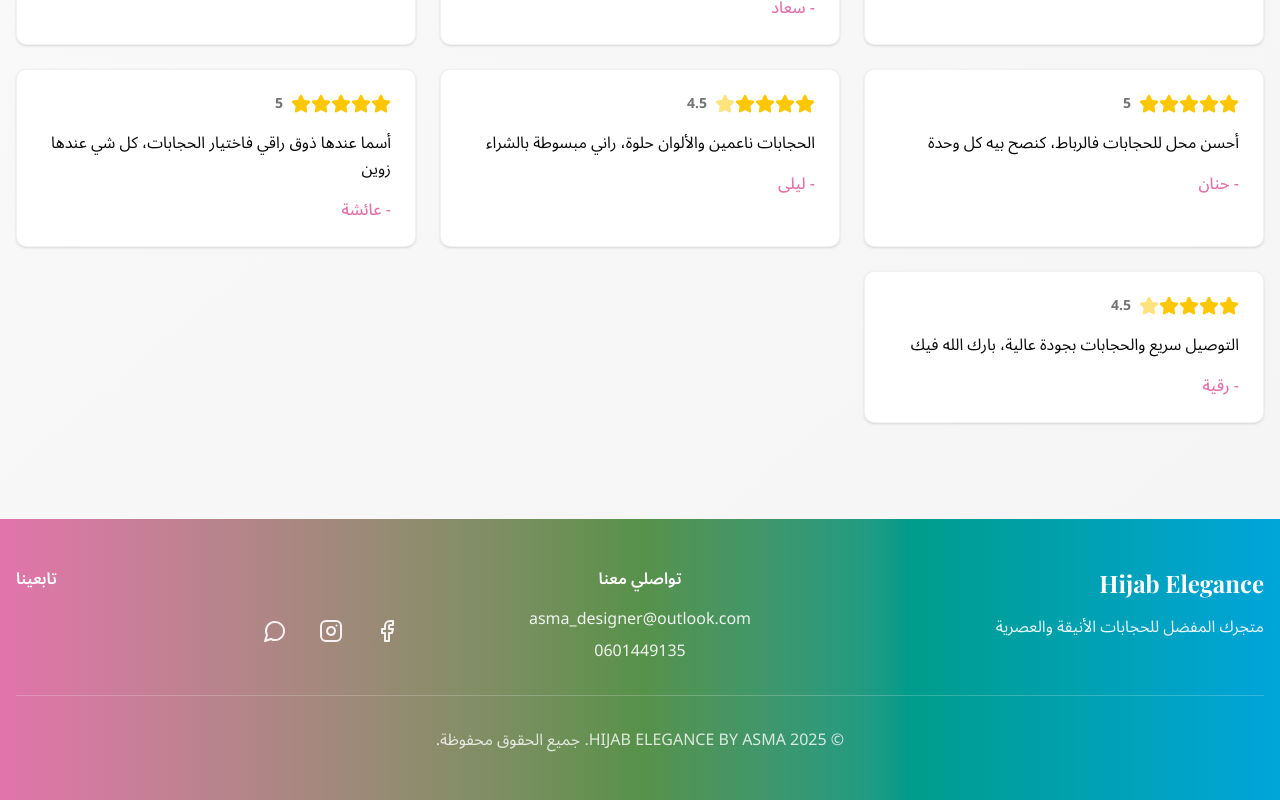
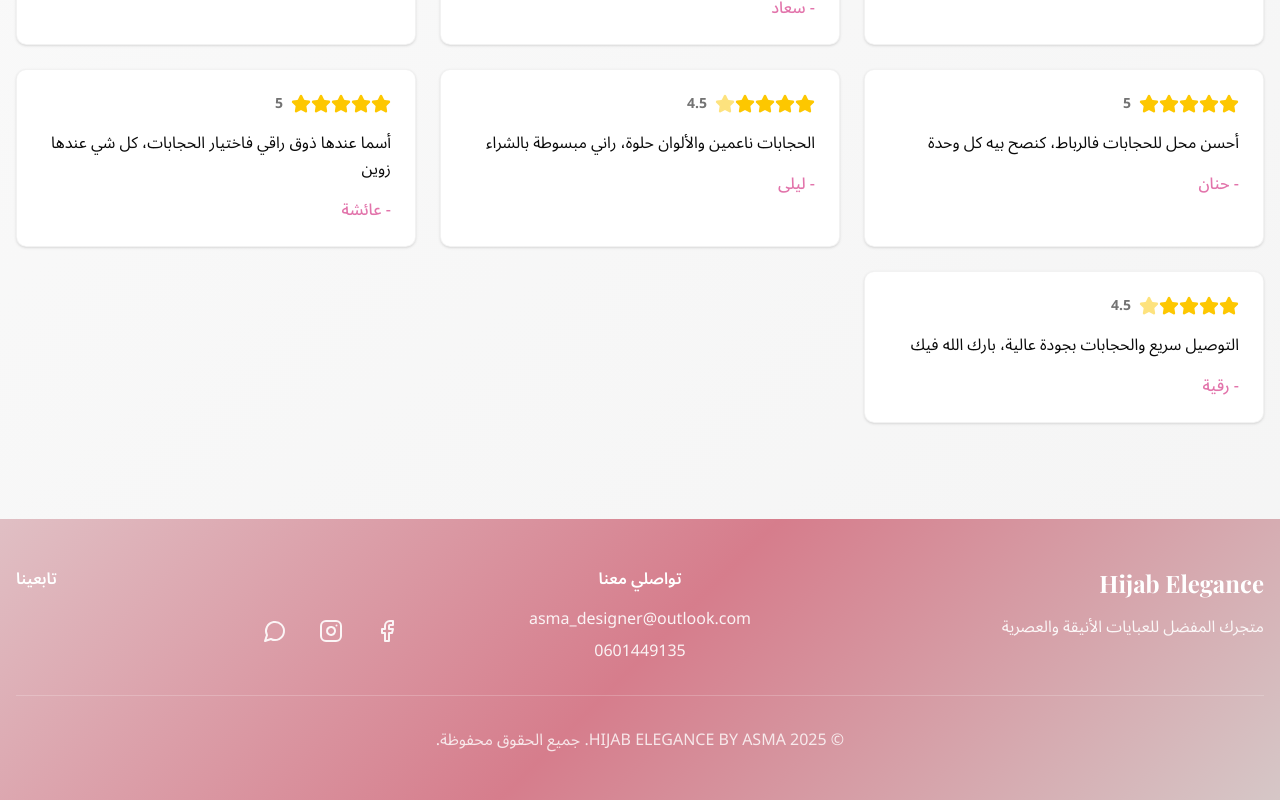
Before and after one commit to alexforc2004/moroccan_hijab_shop, a Next.js app: page / in a window 1280 px wide. Shown: the part 6723-7523 px from the top of the page. Built offline with nearby package versions, Linux system fonts and the light colour scheme; a web font is replaced by a local one.

Commit message:
Update footer.tsx

```diff
--- a/components/footer.tsx
+++ b/components/footer.tsx
@@ -19,18 +19,23 @@ export default function Footer() {
   }
 
   return (
-    <footer className="bg-gradient-to-r from-primary via-secondary to-accent text-white py-12">
+   <footer className="bg-[linear-gradient(135deg,#e0bfc4_0%,#d67d8c_50%,#d6c7c7_100%)] text-white py-12">
   <div className="container mx-auto px-4">
+
     <div className="grid grid-cols-1 md:grid-cols-3 gap-8">
       <div className="text-center md:text-right animate-fade-in">
         <h3 className="font-serif text-2xl font-bold mb-4">Hijab Elegance</h3>
-            <p className="text-white/90 font-arabic">متجرك المفضل للحجابات الأنيقة والعصرية</p>
+        <p className="text-white/90 font-arabic">
+          متجرك المفضل للعبايات الأنيقة والعصرية
+        </p>
       </div>
+
       <div className="text-center animate-slide-up">
         <h4 className="font-semibold mb-4 font-arabic">تواصلي معنا</h4>
         <p className="text-white/90 mb-2">asma_designer@outlook.com</p>
         <p className="text-white/90">0601449135</p>
       </div>
+
       <div className="text-center md:text-left animate-bounce-in">
         <h4 className="font-semibold mb-4 font-arabic">تابعينا</h4>
         <div className="flex justify-center md:justify-start gap-2">
@@ -58,10 +63,14 @@ export default function Footer() {
         </div>
       </div>
     </div>
+
     <div className="border-t border-white/20 mt-8 pt-8 text-center">
-          <p className="text-white/80 font-arabic">© 2025 HIJAB ELEGANCE BY ASMA. جميع الحقوق محفوظة.</p>
+      <p className="text-white/80 font-arabic">
+        © 2025 HIJAB ELEGANCE BY ASMA. جميع الحقوق محفوظة.
+      </p>
     </div>
   </div>
 </footer>
+
   )
 }
```
Lines whose indentation alone changed are shown as unchanged.
